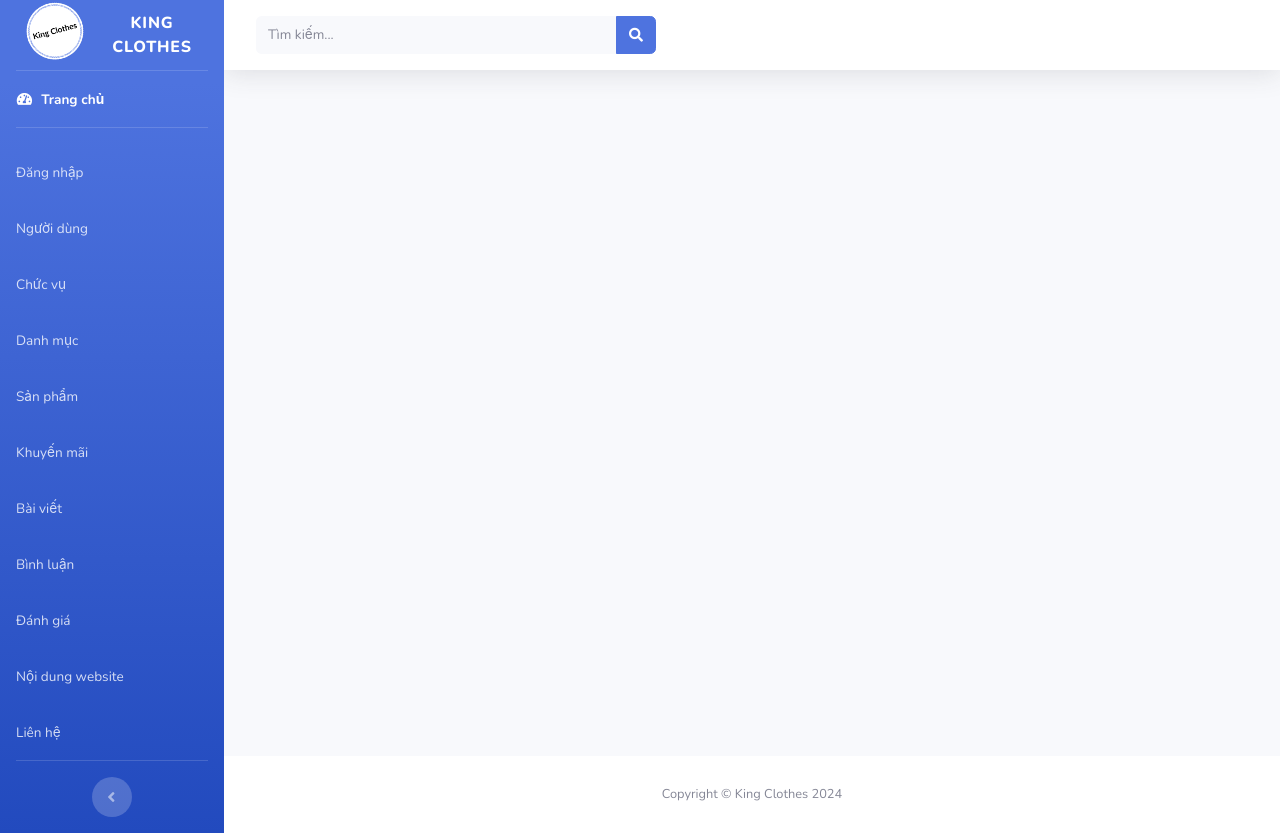
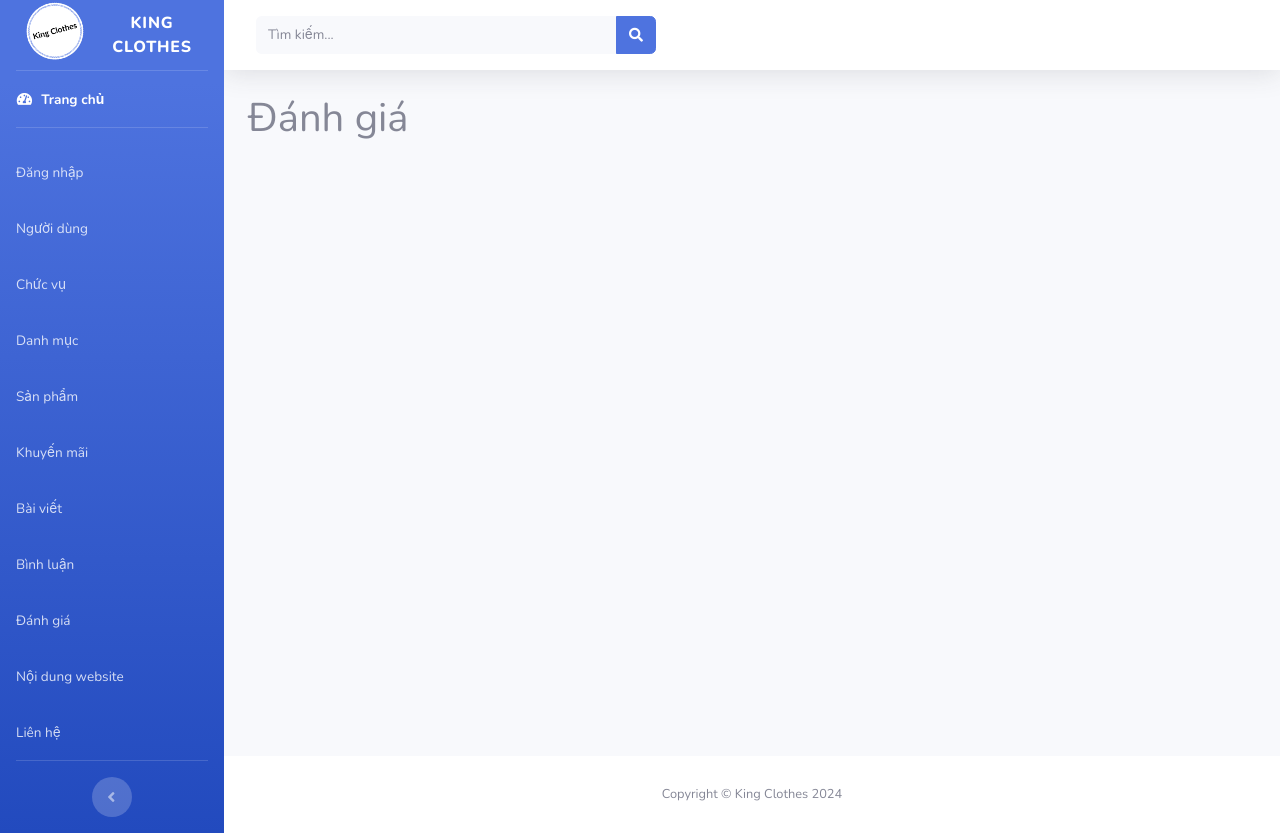
Before and after one commit to NguyenHoangVu-2004/Duan1-Nhom7, a PHP site: page /duan1/assets/admin/index.php in a window 1280 px wide. Run offline with PHP 8.4, Linux system fonts and the light colour scheme.

Commit message:
no message

```diff
--- a/assets/admin/index.php
+++ b/assets/admin/index.php
@@ -13,9 +13,7 @@
 
     <!-- Custom fonts for this template-->
     <link href="vendor/fontawesome-free/css/all.min.css" rel="stylesheet" type="text/css">
-    <link
-        href="https://fonts.googleapis.com/css?family=Nunito:200,200i,300,300i,400,400i,600,600i,700,700i,800,800i,900,900i"
-        rel="stylesheet">
+    <link href="https://fonts.googleapis.com/css?family=Nunito:200,200i,300,300i,400,400i,600,600i,700,700i,800,800i,900,900i" rel="stylesheet">
 
     <!-- Custom styles for this template-->
     <link href="css/sb-admin-2.min.css" rel="stylesheet">
@@ -119,11 +117,8 @@
             </div>
 
             <!-- Sidebar Message -->
-
-
         </ul>
         <!-- End of Sidebar -->
-
         <!-- Content Wrapper -->
         <div id="content-wrapper" class="d-flex flex-column">
 
@@ -139,11 +134,9 @@
                     </button>
 
                     <!-- Topbar Search -->
-                    <form
-                        class="d-none d-sm-inline-block form-inline mr-auto ml-md-3 my-2 my-md-0 mw-100 navbar-search">
+                    <form class="d-none d-sm-inline-block form-inline mr-auto ml-md-3 my-2 my-md-0 mw-100 navbar-search">
                         <div class="input-group">
-                            <input type="text" class="form-control bg-light border-0 small" placeholder="Tìm kiếm..."
-                                aria-label="Search" aria-describedby="basic-addon2">
+                            <input type="text" class="form-control bg-light border-0 small" placeholder="Tìm kiếm..." aria-label="Search" aria-describedby="basic-addon2">
                             <div class="input-group-append">
                                 <button class="btn btn-primary" type="button">
                                     <i class="fas fa-search fa-sm"></i>
@@ -151,15 +144,19 @@
                             </div>
                         </div>
                     </form>
-
-                    <!-- Topbar Navbar -->
+                </nav>
 
 
 
 
+
+
+
+                <!-- MAIN CHÍNH (CẦN SỬA) -->
+                <div class="container-fluid">
+                    <h1>Đánh giá</h1>
+                </div>
             </div>
-            <!-- End of Main Content -->
-
             <!-- Footer -->
             <footer class="sticky-footer bg-white">
                 <div class="container my-auto">
@@ -182,8 +179,7 @@
     </a>
 
     <!-- Logout Modal-->
-    <div class="modal fade" id="logoutModal" tabindex="-1" role="dialog" aria-labelledby="exampleModalLabel"
-        aria-hidden="true">
+    <div class="modal fade" id="logoutModal" tabindex="-1" role="dialog" aria-labelledby="exampleModalLabel" aria-hidden="true">
         <div class="modal-dialog" role="document">
             <div class="modal-content">
                 <div class="modal-header">
```
